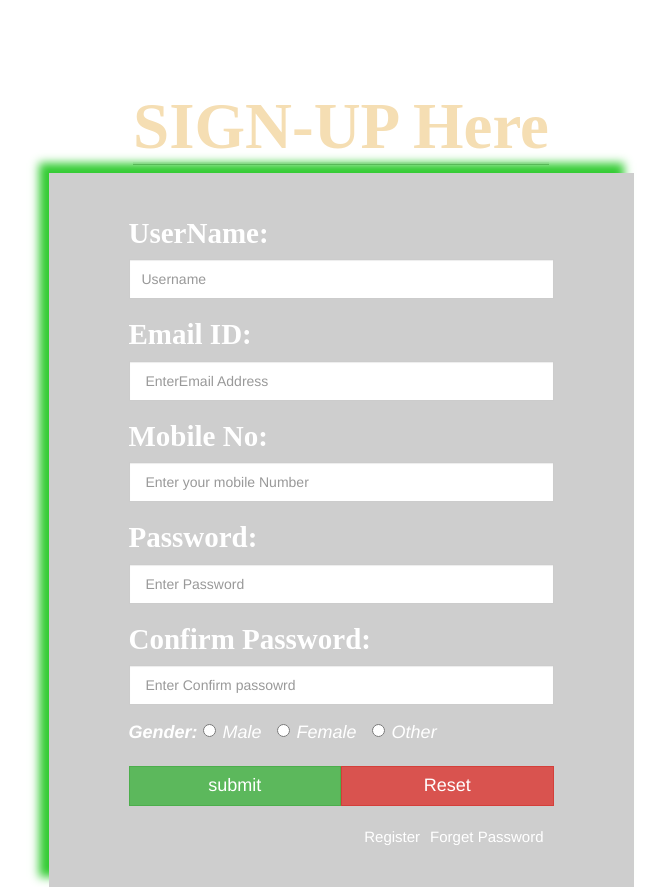
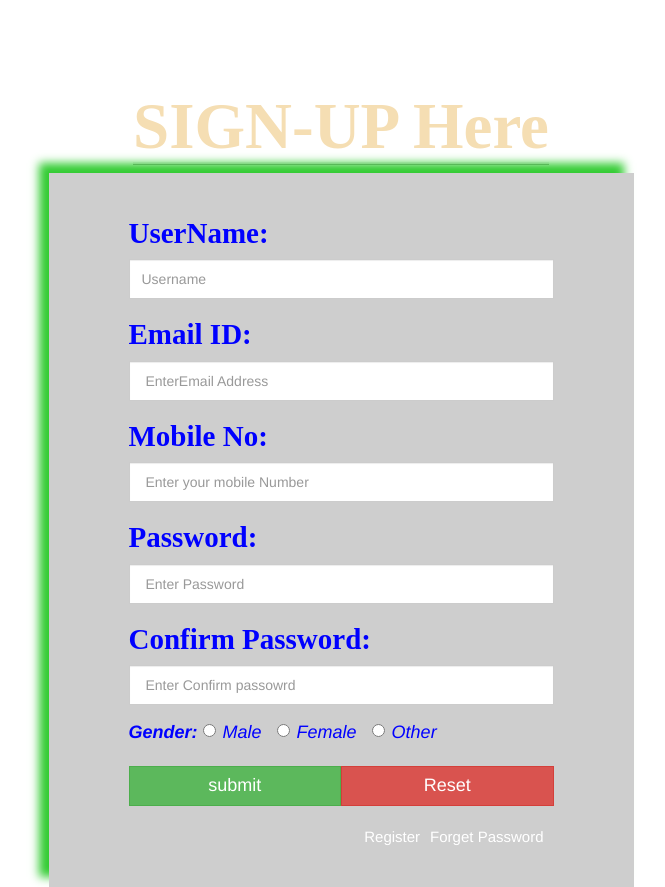
Before and after one commit to Desiree-Mmasi/Dacarius, a PHP site: page / in a window 1280 px wide. Shown: the whole page, without its empty margins (299-964 px from the left). Run offline with PHP 8.4, Linux system fonts and the light colour scheme.

Commit message:
update styles.css

```diff
--- a/css/styles.css
+++ b/css/styles.css
@@ -17,7 +17,7 @@ font-size: 29px;
 
 font-family: arabic typesetting;
 
-color: white;
+color: blue;
 
 
 
@@ -29,14 +29,14 @@ color: white;
 
 background-color: #5cb85c;
 border-color: #4cae4c;
-color: white;
+color: blue;
 
 }
 #iconn1{
 
 background-color: #5cb85c;
 border-color: #4cae4c;
-color: white;
+color: blue;
 
 }
 
@@ -61,6 +61,6 @@ color: white;
 .label_001{
 
 	font-size: 18px;
-	color: white;
+	color: blue;
 	font-style: italic;
 }
```
